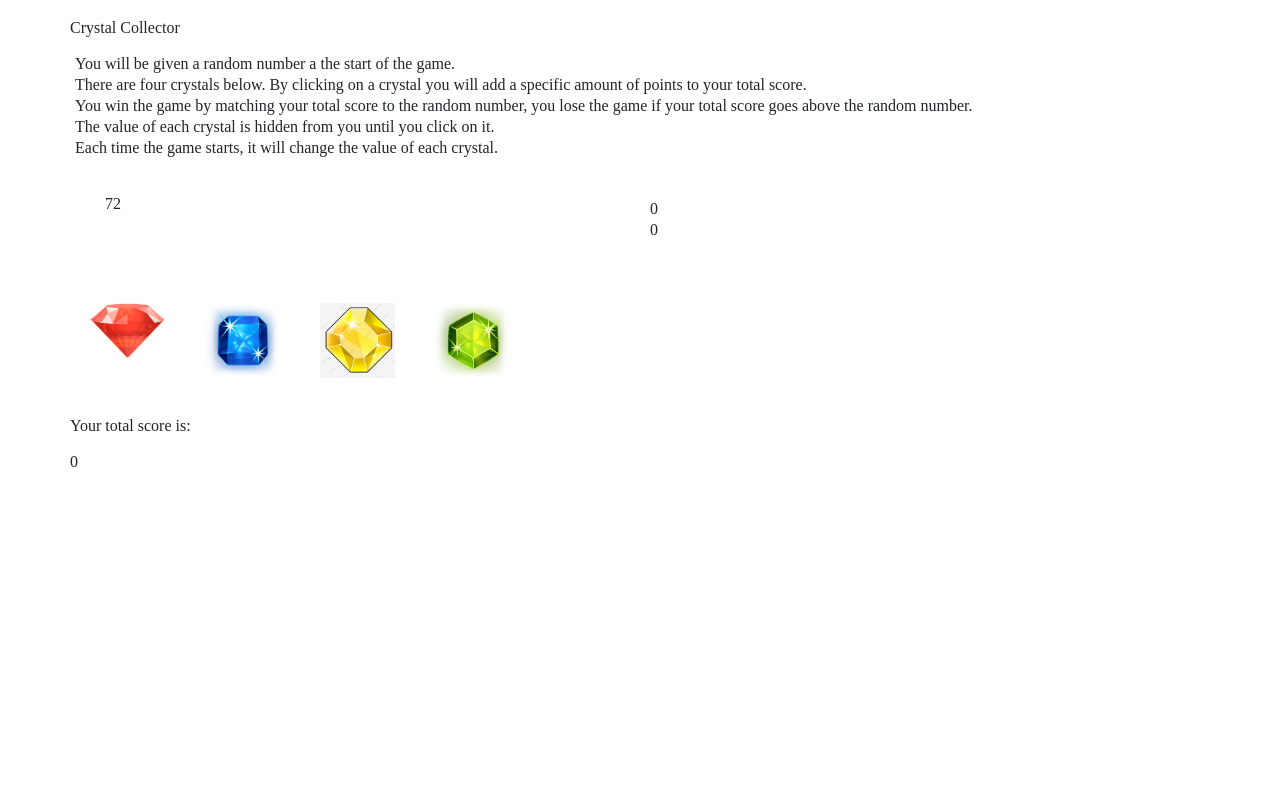
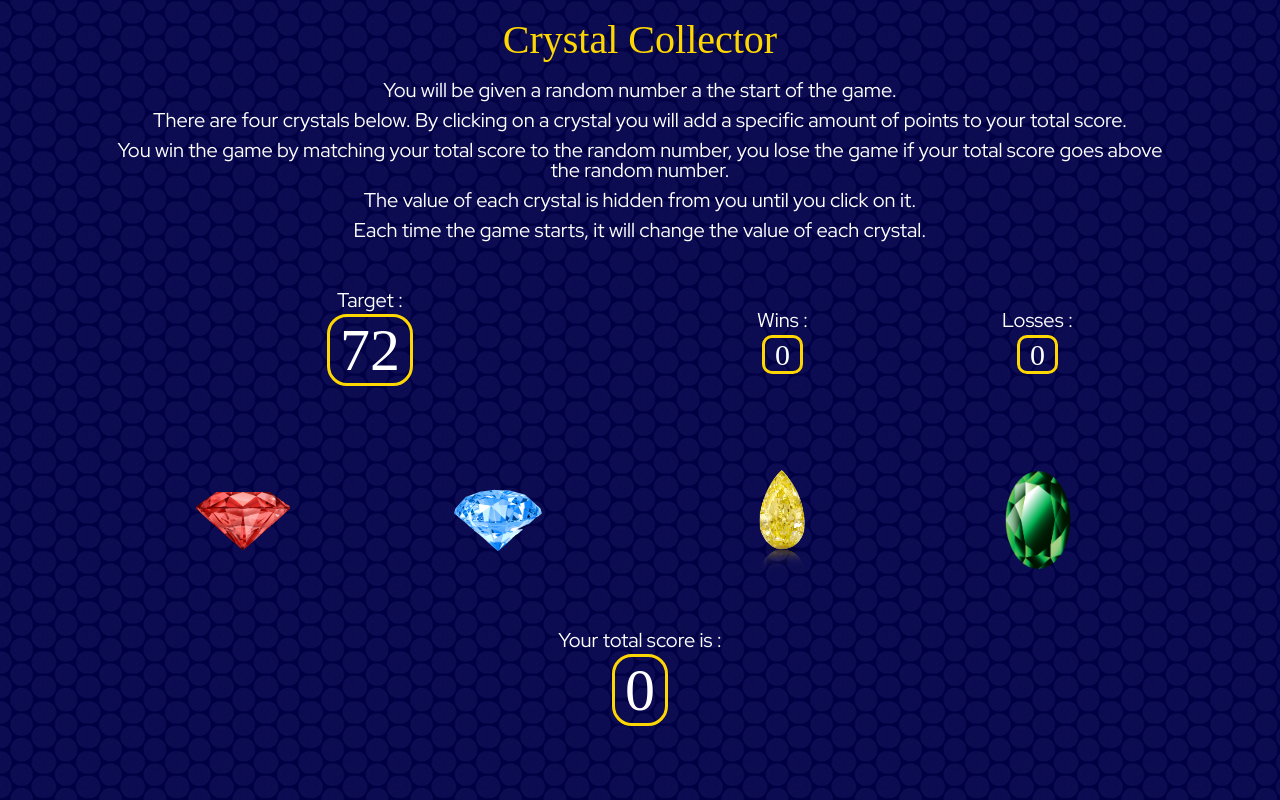
Before and after one commit to erkartali/unit-4-game, a plain HTML site: page index.html in a window 1280 px wide. Drawn offline with nearby package versions, Linux system fonts and the light colour scheme; a web font is replaced by a local one.

Commit message:
got the counter and wins and losses updating

```diff
--- a/assets/css/style.css
+++ b/assets/css/style.css
@@ -1,40 +1,78 @@
+body {
+    background-image: url('../images/circle-blues.png');
+    color: white;
+}
+
 .container {
-    margin: 20px;
+    margin-top: 20px;
+    margin-bottom: 20px;
+}
+
+h1 {
+    font-size: 40px;
+    color: gold;
+}
+
+span, .target {
+    font-size: 60px;
+    padding-left: 10px;
+    padding-right: 10px;
+    border: 3px solid gold;
+    border-radius: 20px;
+    margin-top: 35px;
+}
+
+.wins, .losses {
+    padding-left: 10px;
+    padding-right: 10px;
+    border: 3px solid gold;
+    border-radius: 10px;
+}
+
+.wins, .losses {
+    font-size: 30px;
 }
 
 p {
-    margin: 5px;
+    margin: 10px;
+    font-family: 'Red Hat Display', sans-serif;
+    font-size: 20px;
+
 }
 
 .red {
-    background-image: url('../images/red-gem.png');
-    height: 75px;
-    width: 75px;
+    background-image: url('../images/red2.png');
+    height: 100px;
+    width: 100px;
     background-size: contain;
     background-repeat: no-repeat;
+    background-position: center;
     cursor: pointer;
 }
 .blue {
-    background-image: url('../images/blue-gem.jpeg');
-    height: 75px;
-    width: 75px;
+    background-image: url('../images/blue2.png');
+    height: 100px;
+    width: 100px;
     background-size: contain;
     background-repeat: no-repeat;
+    background-position: center;
     cursor: pointer;
 }
 .yellow {
-    background-image: url('../images/yellow-gem.jpeg');
-    height: 75px;
-    width: 75px;
+    background-image: url('../images/yellow2.png');
+    height: 100px;
+    width: 100px;
     background-size: contain;
     background-repeat: no-repeat;
+    background-position: center;
     cursor: pointer;
 }
 .green {
-    background-image: url('../images/green-gem.jpeg');
-    height: 75px;
-    width: 75px;
+    background-image: url('../images/green2.png');
+    height: 100px;
+    width: 100px;
     background-size: contain;
     background-repeat: no-repeat;
+    background-position: center;
     cursor: pointer;
 }
--- a/assets/javascript/game.js
+++ b/assets/javascript/game.js
@@ -11,12 +11,36 @@ var greenNum = Math.floor(Math.random() * 12) + 1;
 console.log('greennum:', greenNum);
 console.log('targetnum:', targetNum);
 
-var totalScore = "";
-var totalScoreHTML = $('total');
+var totalScore = 0;
+var totalScoreHTML = $('.total');
+
+var wins = 0;
+var winsHTML = $('.wins');
+var losses = 0;
+var lossesHTML = $('.losses')
 
 
 var randomize = () => {
     $(targetNumHTML).html(targetNum);
+}
+
+var reset = () => {
+    totalScore = 0;
+    randomize()
+}
+
+var alerts = () => {
+    if (totalScore === targetNum) {
+        setTimeout(() => { alert("You win player!") }, 500);
+        wins++
+        winsHTML.text(wins);
+        reset();
+    } else if (totalScore > targetNum) {
+        alert("You didn't math right!")
+        losses++
+        lossesHTML.html(losses);
+        reset();
+    }
 }
 
 var randomizeGems = () => {
@@ -37,15 +61,55 @@ randomizeGems();
 var addNums = () => {
 
     $( ".red" ).click(function() {
-        // totalScore = $('.red').attr('data-myValue');
 
         var clickNum = $('.red').attr('data-myValue');
         var parsedClickNum = parseInt(clickNum);
+        console.log(totalScore);
+        totalScore += parsedClickNum;
 
-        console.log(parsedClickNum);
-        var totalOfBoth = totalScore + parsedClickNum;
+        console.log('total score:', totalScore);
+        $(totalScoreHTML).html(totalScore);
+        // alerts();
+      });
+    $( ".blue" ).click(function() {
 
-        console.log('total score:', totalOfBoth);
+        var clickNum = $('.blue').attr('data-myValue');
+        var parsedClickNum = parseInt(clickNum);
+        console.log(totalScore);
+        totalScore += parsedClickNum;
+
+        console.log('total score:', totalScore);
+        $(totalScoreHTML).html(totalScore);
+        // alerts();
       });
+    $( ".yellow" ).click(function() {
+
+        var clickNum = $('.yellow').attr('data-myValue');
+        var parsedClickNum = parseInt(clickNum);
+        console.log(totalScore);
+        totalScore += parsedClickNum;
+
+        console.log('total score:', totalScore);
+        $(totalScoreHTML).html(totalScore);
+        // alerts();
+      });
+    $( ".green" ).click(function() {
+
+        var clickNum = $('.green').attr('data-myValue');
+        var parsedClickNum = parseInt(clickNum);
+        console.log(totalScore);
+        totalScore += parsedClickNum;
+
+        console.log('total score:', totalScore);
+        $(totalScoreHTML).html(totalScore);
+        // alerts();
+      });
+      $(totalScoreHTML).html(totalScore);
+      alerts();
+
+
 }
 addNums()
+
+console.log(totalScore)
+console.log(targetNum)
--- a/index.html
+++ b/index.html
@@ -7,16 +7,17 @@
 
     <!-- Bootstrap CSS -->
     <link rel="stylesheet" href="https://stackpath.bootstrapcdn.com/bootstrap/4.4.1/css/bootstrap.min.css" integrity="sha384-Vkoo8x4CGsO3+Hhxv8T/Q5PaXtkKtu6ug5TOeNV6gBiFeWPGFN9MuhOf23Q9Ifjh" crossorigin="anonymous">
+    <link href="https://fonts.googleapis.com/css?family=Flamenco|Red+Hat+Display|Rye&display=swap" rel="stylesheet">
     <link rel="stylesheet" href="assets/css/reset.css">
     <link rel="stylesheet" href="assets/css/style.css">
 
     <title>Gem Game</title>
   </head>
   <body>
-    <div class="container">
+    <div class="container text-center">
 
         <div class="container title">
-            <h1>Crystal Collector</h1>
+            <h1 row justify-content-center>Crystal Collector</h1>
         </div>
 
         <div class="container instructions">
@@ -29,25 +30,34 @@
 
         <div class="container info d-md-flex">
             <div class="container">
-                <span class="target"></span>
+                <p>Target : </p>
+                <span class="target">Target: </span>
             </div>
-            <div class="container winsandlosses">
-                <p class="wins">0</p>
-                <p class="losses">0</p>
+            <div class="container winsandlosses d-md-flex ">
+                <div class="container">
+                    <p>Wins :</p>
+                    <span class="wins">0</span>
+                </div>
+                <div class="container">
+                    <p>Losses :</p>
+                    <span class="losses">0</span>
+                </div>
             </div>
         </div>
 
         <div class="container gems d-flex">
-            <div class="container red" data-myValue=""></div>
-            <div class="container blue"></div>
-            <div class="container yellow"></div>
-            <div class="container green"></div>
+            <div class="container d-md-flex">
+                <div class="container red" data-myValue=""></div>
+                <div class="container blue" data-myValue=""></div>
+            </div>
+            <div class="container d-md-flex">
+                <div class="container yellow" data-myValue=""></div>
+                <div class="container green" data-myValue=""></div>
+            </div>
         </div>
 
         <div class="container">
-            <h5>Your total score is:</h5>
-        </div>
-        <div class="container">
+            <p>Your total score is : </p>
             <span class="total">0</span>
         </div>
 
```
Also changed, not shown: assets/images/blue2.png (added), assets/images/circle-blues.png (added), assets/images/embossed-diamond.png (added), assets/images/green2.png (added), assets/images/red2.png (added), assets/images/yellow2.png (added), 1 other file.
